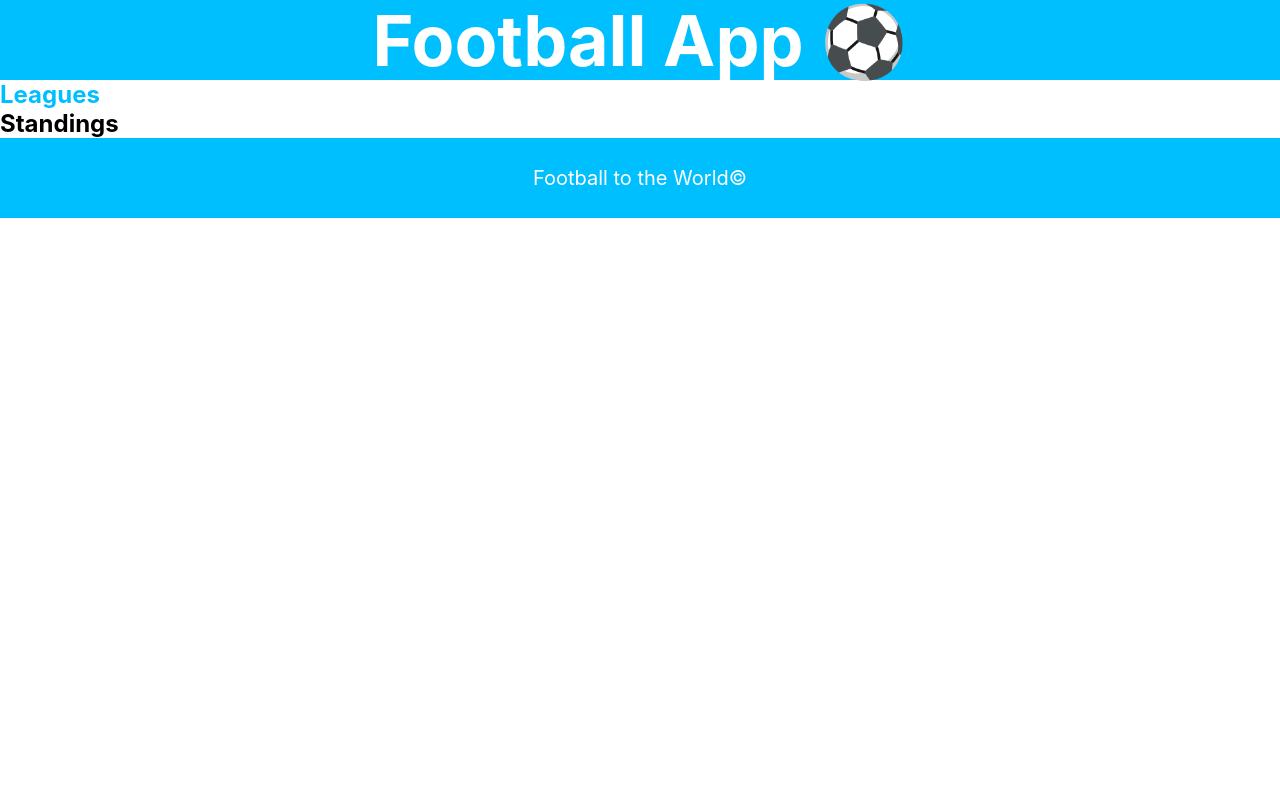
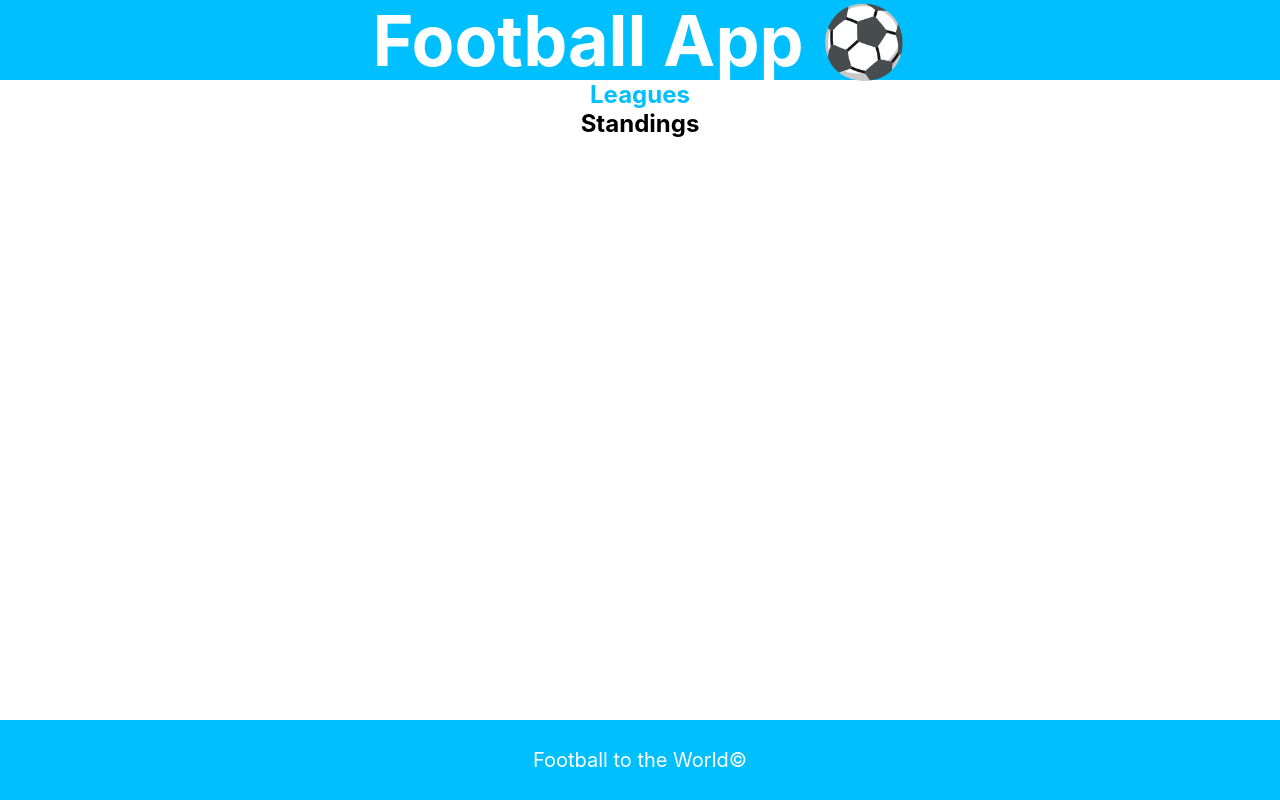
Before and after one commit to Glenn-Nguyo/Football-App, a React (Create React App) app in the folder football-app/: page / in a window 1280 px wide. Built offline with nearby package versions, Linux system fonts and the light colour scheme.

Commit message:
Css-Content

```diff
--- a/football-app/src/App.css
+++ b/football-app/src/App.css
@@ -23,3 +23,11 @@
   justify-content: center;
   font-size: 20px;
 }
+.content{
+  min-height: 80vh;
+  width: 100%;
+  display: flex;
+  align-items: center;
+  flex-direction: column;
+  text-align: center;
+}
```
